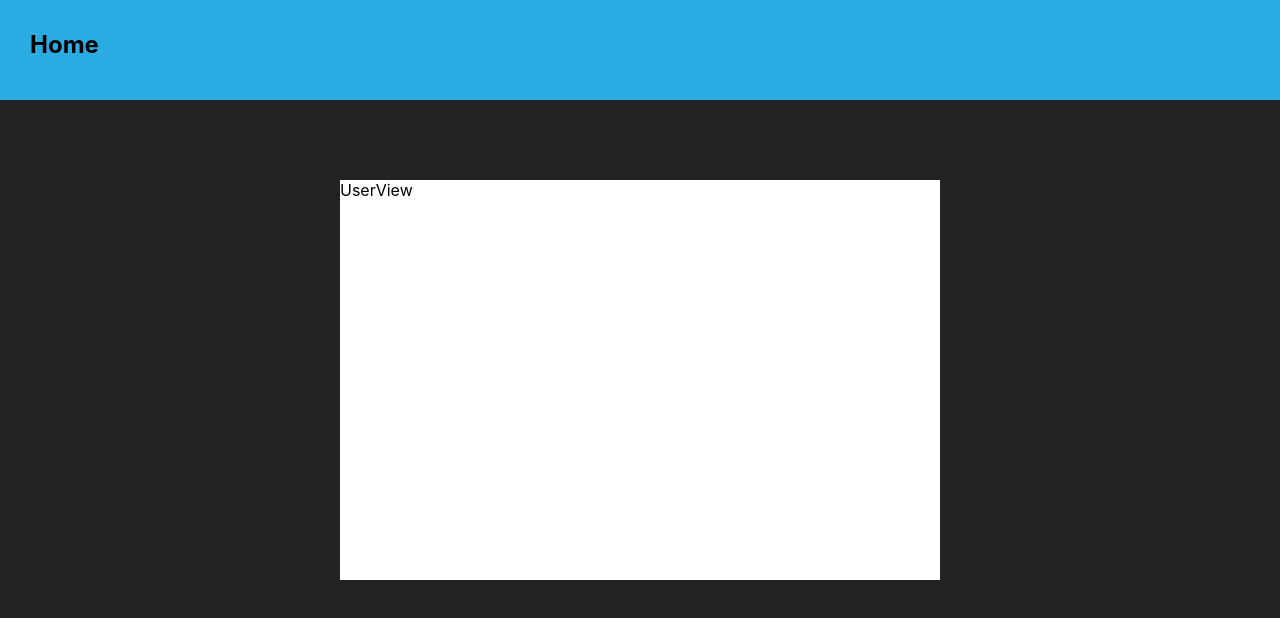
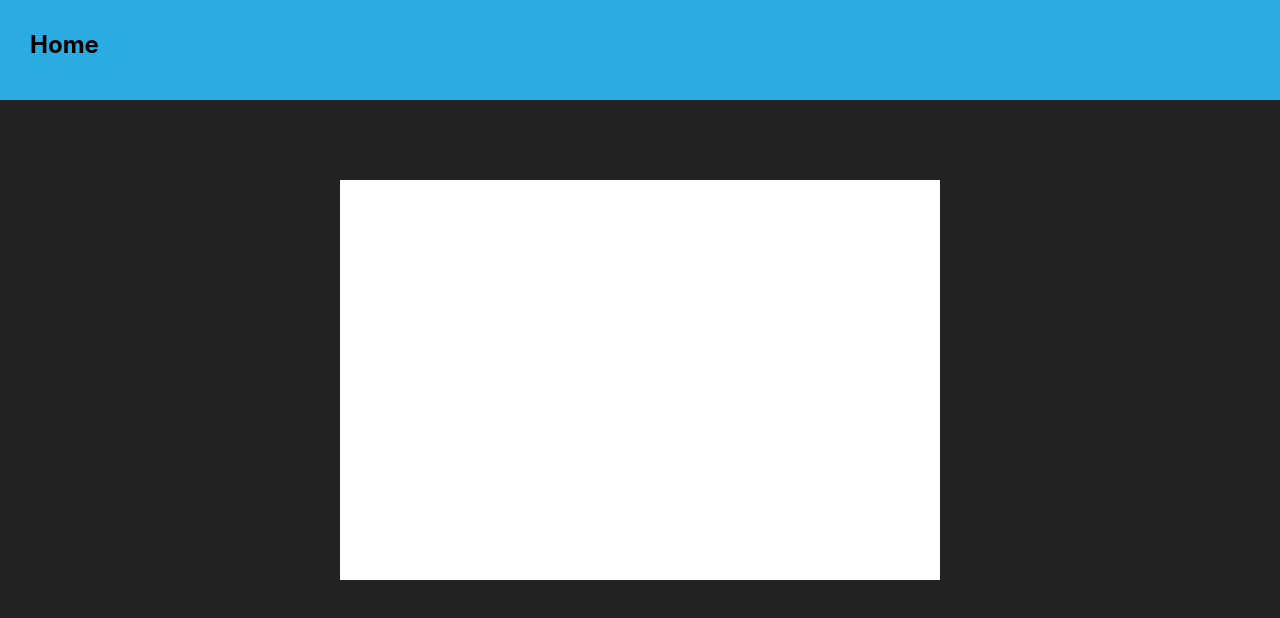
Before and after one commit to re-ross/user-directory, a React (Create React App) app: page / in a window 1280 px wide. Shown: the top 618 px of the page. Built offline with nearby package versions, Linux system fonts and the light colour scheme.

Commit message:
adding user data and starting to populate user cards - will attempt filter method next

```diff
--- /dev/null
+++ b/src/components/User.jsx
@@ -0,0 +1,19 @@
+import React from "react";
+
+function User({
+  id,
+  displayName,
+  city,
+  country,
+  employer,
+  title,
+  favoriteMovies,
+}) {
+  return (
+    <div className="userCard">
+      <p>{id}</p>
+    </div>
+  );
+}
+
+export default User;
--- a/src/components/UserView.jsx
+++ b/src/components/UserView.jsx
@@ -1,8 +1,31 @@
-import React from "react";
+import React, { useState, useEffect } from "react";
 import "../styles/UserView.css";
+import data from "../data/data.js";
+import User from "./User";
 
 function UserView() {
-  return <div className="user-view">UserView</div>;
+  const [users, SetUsers] = useState([]);
+
+  useEffect(() => {
+    SetUsers(data);
+    console.log(data);
+  }, []);
+
+  return (
+    <div className="user-view">
+      {users.map((user) => (
+        <User
+          key={user.id}
+          displayName={user.name.first}
+          city={user.city}
+          country={user.country}
+          employer={user.employer}
+          title={user.title}
+          favoriteMovies={user.favoriteMovies}
+        />
+      ))}
+    </div>
+  );
 }
 
 export default UserView;
```
Also changed, not shown: src/data/data.js (renamed from public/data/data.js).
